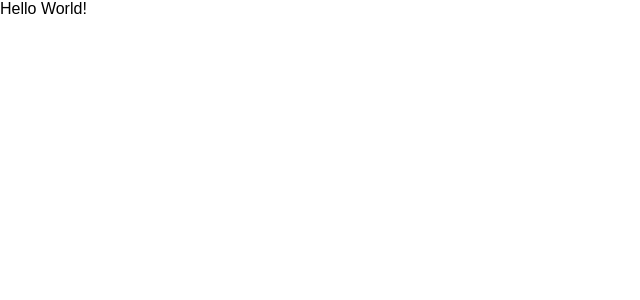
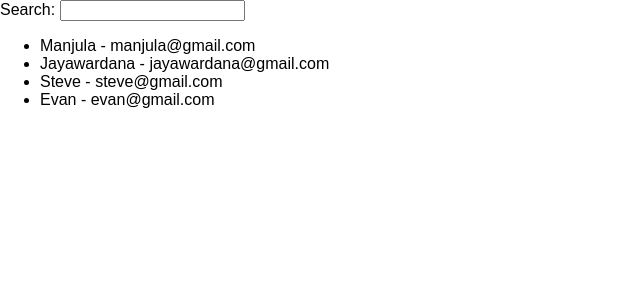
Before and after one commit to slmanju/reacttime, a React (Create React App) app in the folder contact-list/: page / in a window 1280 px wide. Shown: the top 300 px of the page, without its empty margins (0-640 px from the left). Built offline with nearby package versions, Linux system fonts and the light colour scheme.

Commit message:
add contact list container

```diff
--- a/contact-list/src/App.js
+++ b/contact-list/src/App.js
@@ -1,10 +1,10 @@
 import React, { Component } from 'react';
-import HelloWorld from './component/HelloWorld';
+import ContactListContainer from './component/ContactListContainer';
 
 class App extends Component {
   render() {
     return (
-      <HelloWorld/>
+      <ContactListContainer/>
     );
   }
 }
--- /dev/null
+++ b/contact-list/src/component/ContactListContainer.js
@@ -0,0 +1,19 @@
+import React, { Component } from 'react';
+
+class ContactListContainer extends Component {
+  render() {
+    return (
+      <div>
+        <label>Search: <input type="text"/> </label>
+        <ul>
+          <li>Manjula - manjula@gmail.com</li>
+          <li>Jayawardana - jayawardana@gmail.com</li>
+          <li>Steve - steve@gmail.com</li>
+          <li>Evan - evan@gmail.com</li>
+        </ul>
+      </div>
+    );
+  }
+}
+
+export default ContactListContainer
```
